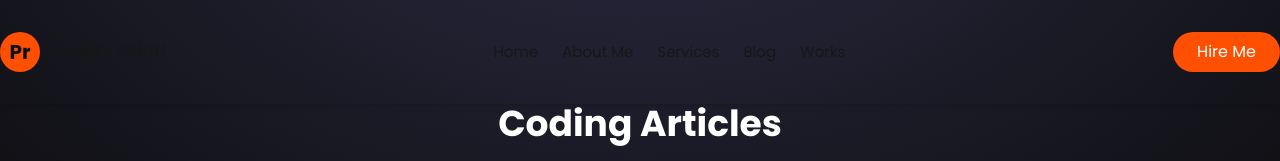
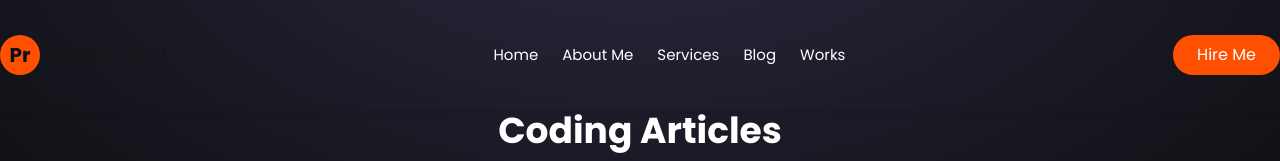
Before and after one commit to codespranav/portfolio, a Next.js app: page /blog in a window 1280 px wide. Shown: the top 161 px of the page. Built offline with nearby package versions, Linux system fonts and the light colour scheme.

Commit message:
make navbar responsive

```diff
--- a/src/app/(home)/(components)/Hero.jsx
+++ b/src/app/(home)/(components)/Hero.jsx
@@ -11,7 +11,7 @@ const Hero = () => {
     <>
 
     <section className="px-4 md:px-0 py-7">
-      <div className="max-w-7xl mx-auto grid md:grid-cols-2 grid-cols-1 items-center justify-items-center gap-14 border-b border-neutral-800 pb-24">
+      <div className="md:max-w-7xl mx-auto grid md:grid-cols-2 grid-cols-1 items-center justify-items-center gap-14 border-b border-neutral-800 pb-24">
         <div className="welcometext">
           <h1 className="text-4xl leading-tight text-heading">
             Hii! I&apos;m Pranav!
@@ -39,7 +39,7 @@ const Hero = () => {
             solutions that drive engagement and lasting impact.
           </p>
 
-          <div className="ctaction mt-5 flex flex-row items-center gap-4">
+          <div className="ctaction mt-5 flex flex-row items-center gap-4 justify-between md:justify-normal">
           <Link href="/contact">
             <button className="bg-secondary px-6 py-3 rounded-md text-white font-medium hover:bg-secondary-dark hover:text-white transition-all duration-200">
               Schedule Call
--- a/src/app/components/Navbar.jsx
+++ b/src/app/components/Navbar.jsx
@@ -1,37 +1,44 @@
-import Link from 'next/link'
-import React from 'react'
+"use client"
+import { MenuIcon } from 'lucide-react';
+import Link from 'next/link';
+import React, { useState } from 'react';
 
 const Navbar = () => {
+    const [isMenuOpen, setIsMenuOpen] = useState(false)
   const navigationLinks = [
-        {name: "Home", link: "/"},
-        {name: "About Me", link: "/"},
-        {name: "Services", link: "/"},
-        {name: "Blog", link: "/blog"},
-        {name: "Works", link: "/"},
-    ]
+    { name: 'Home', link: '/' },
+    { name: 'About Me', link: '/' },
+    { name: 'Services', link: '/' },
+    { name: 'Blog', link: '/blog' },
+    { name: 'Works', link: '/' },
+  ];
+
   return (
-    <header className='py-8 shadow-md px-4 md:px-0'>
-        {/* <div className='fixed top-0 -z-10 h-full w-full'>
-        <div className="absolute top-0 z-[-2] h-screen w-screen bg-neutral-950 bg-[radial-gradient(ellipse_80%_80%_at_50%_-20%,rgba(120,119,198,0.3),rgba(255,255,255,0))]"></div>
-    </div> */}
-        <nav className='flex justify-between items-center max-w-7xl m-auto relative'>
+    <header className="py-6 md:py-3 shadow-md px-2 md:px-0 top-0 left-0 right-0 z-50 md:z-0 bg-transparent">
+      <nav className="flex justify-between items-center max-w-7xl mx-auto relative">
         <div className="logo font-[500] ml-12 cursor-pointer">
-                <Link href= "/">PRANAV SINGH</Link>
+          <Link href="/">PRANAV SINGH</Link>
         </div>
-            <div className="circle w-10 h-10 text-xl cursor-pointer bg-secondary rounded-full absolute left-0 flex justify-center items-center text-secondary font-bold"><Link href= "/">Pr</Link></div>
-            <div className="navigation text-[15px] hidden md:block">
-                <ul className='flex space-x-6 items-center'>
-                    {navigationLinks.map((items, index)=>(
-                        <li key={index}>
-                            <Link href= {items.link} className='navanchor'>{items.name}</Link>
+        <div className="circle w-10 h-10 text-xl cursor-pointer bg-secondary rounded-full absolute left-0 flex justify-center items-center text-secondary font-bold">
+          <Link href="/">Pr</Link>
+        </div>
+        <div className={`navigation text-[15px] md:block absolute md:static top-[60px] py-8 bg-white md:bg-transparent w-full md:w-fit left-0 right-0 overflow-hidden text-black z-40 md:z-0 md:text-white ${isMenuOpen? '' : 'hidden'}`}>
+          <ul className="flex flex-col md:flex-row md:space-x-6 space-y-5 md:space-y-0 items-center">
+            {navigationLinks.map((items, index) => (
+              <li key={index} className='text-black md:text-white '>
+                <Link href={items.link} className="navanchor">
+                  {items.name}
+                </Link>
               </li>
             ))}
+        <button className="bg-secondary px-6 py-2 rounded-3xl text-white md:hidden">Hire Me</button>
           </ul>
         </div>
-                    <button className='bg-secondary px-6 py-2 rounded-3xl text-white '>Hire Me</button>
+        <button className="bg-secondary px-6 py-2 rounded-3xl text-white hidden md:block">Hire Me</button>
+        <div className='md:hidden' onClick={()=>{setIsMenuOpen(!isMenuOpen)}}><MenuIcon/></div>
       </nav>
     </header>
-  )
-}
+  );
+};
 
-export default Navbar
+export default Navbar;
```
Lines whose indentation alone changed are shown as unchanged.
